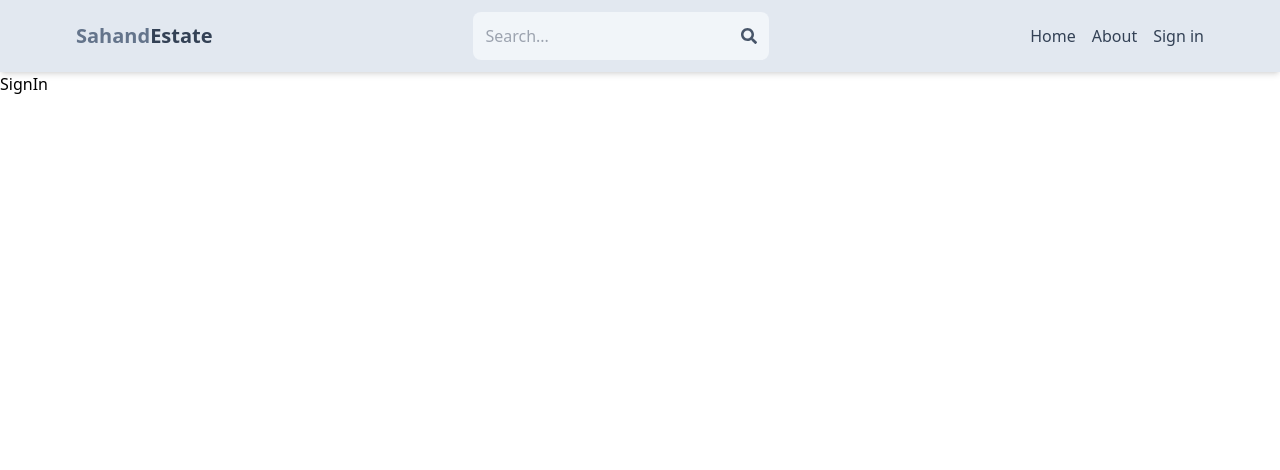
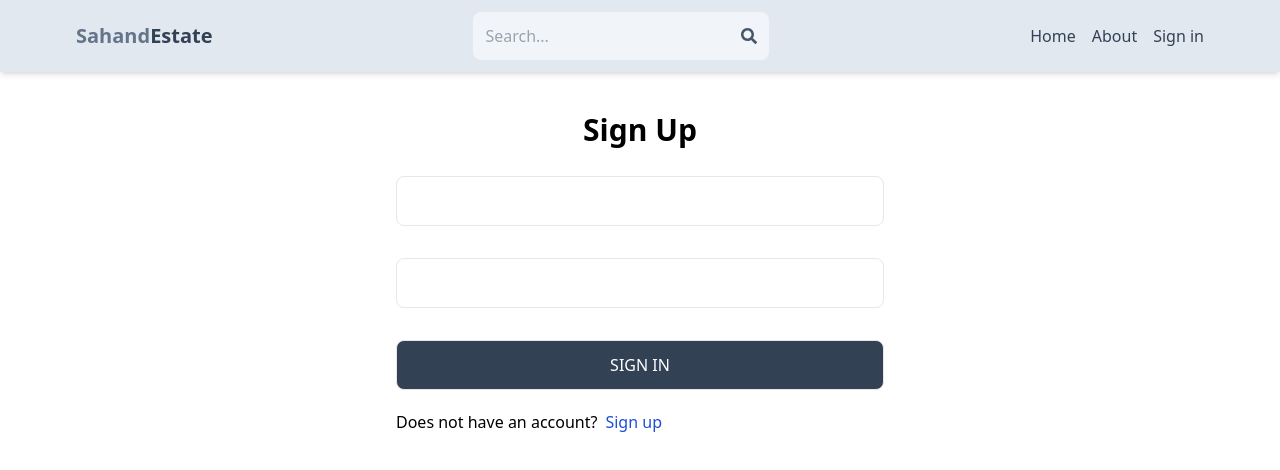
Before and after one commit to mohdshahbaz370/united-construction, a React (Vite) app in the folder frontend/: page /signin in a window 1280 px wide. Shown: the top 470 px of the page. Built offline with nearby package versions, Linux system fonts and the light colour scheme.

Commit message:
created signin functionality and its signin UI

```diff
--- a/frontend/src/pages/SignIn.jsx
+++ b/frontend/src/pages/SignIn.jsx
@@ -1,3 +1,86 @@
+import { useState } from "react";
+import { Formik, ErrorMessage, Field, Form } from "formik";
+import * as Yup from "yup";
+import { useNavigate, Link } from "react-router-dom";
+
 export default function SignIn() {
-  return <div>SignIn</div>;
+  const [state, setState] = useState({ message: "", loading: false });
+  const navigate = useNavigate();
+  return (
+    <Formik
+      initialValues={{
+        password: "",
+        email: "",
+      }}
+      validationSchema={Yup.object({
+        email: Yup.string()
+          .email("Enter valid email")
+          .required("email is required"),
+        password: Yup.string().required("password is required"),
+      })}
+      onSubmit={async (values) => {
+        try {
+          setState({ ...state, loading: true });
+          const res = await fetch("/api/auth/signin", {
+            method: "POST",
+            headers: {
+              "Content-Type": "application/json",
+            },
+            body: JSON.stringify(values),
+          });
+          const data = await res.json();
+          console.log("...", data);
+          if (data.success === false) {
+            setState({ ...state, loading: false });
+            setState({ ...state, message: data?.message });
+          } else {
+            setState({ ...state, loading: false });
+            navigate("/");
+          }
+        } catch (err) {
+          setState({ ...state, loading: false });
+          setState({ ...state, message: err?.message });
+        }
+      }}
+    >
+      {() => (
+        <div className="p-3 max-w-lg mx-auto">
+          <h1 className="text-3xl text-center font-semibold my-7">Sign Up</h1>
+          <Form className="flex flex-col gap-4">
+            <Field
+              className="border p-3 rounded-lg"
+              name="email"
+              type="text"
+              autoComplete="off"
+            />
+            <div className="text-red-500">
+              <ErrorMessage name="email" />
+            </div>
+            <Field
+              className="border p-3 rounded-lg"
+              name="password"
+              type="password"
+              autoComplete="off"
+            />
+            <div className="text-red-500">
+              <ErrorMessage name="password" />
+            </div>
+            <button
+              type="submit"
+              className="bg-slate-700 border p-3 rounded-lg text-white uppercase disabled:opacity-80 hover:opacity-95"
+            >
+              {state?.loading ? "loading..." : "sign in"}
+            </button>
+          </Form>
+          <div className="flex gap-2 mt-5">
+            <p>Does not have an account?</p>
+            <Link to="/signup">
+              <span className="text-blue-700">Sign up</span>
+            </Link>
+          </div>
+          {state?.message && state?.message}
+        </div>
+      )}
+    </Formik>
+  );
 }
```
